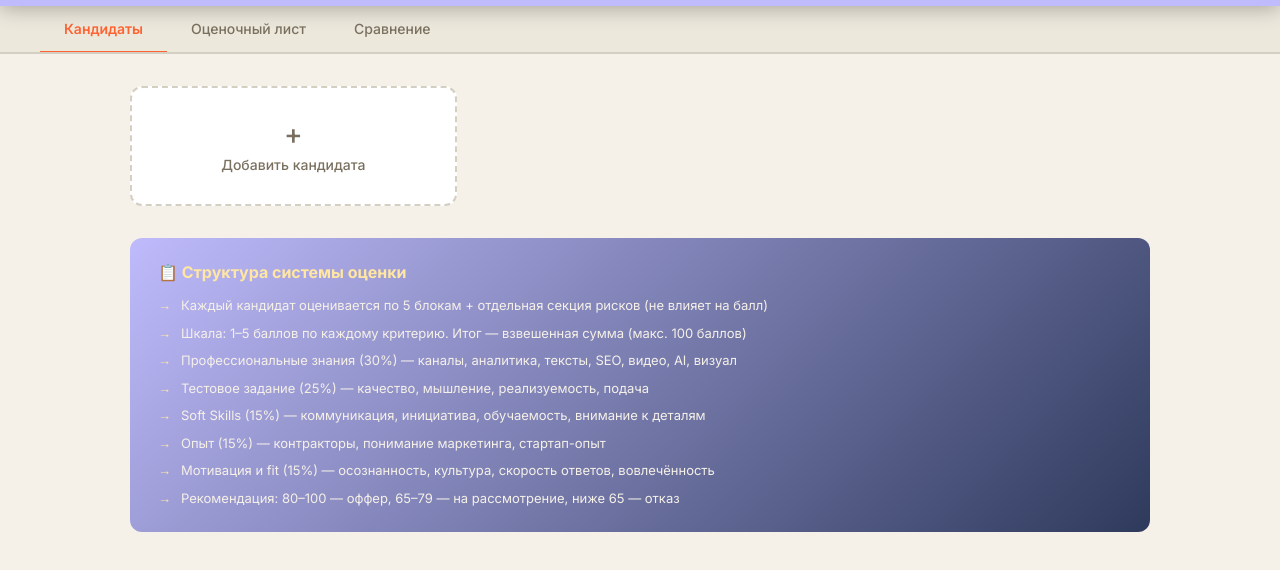
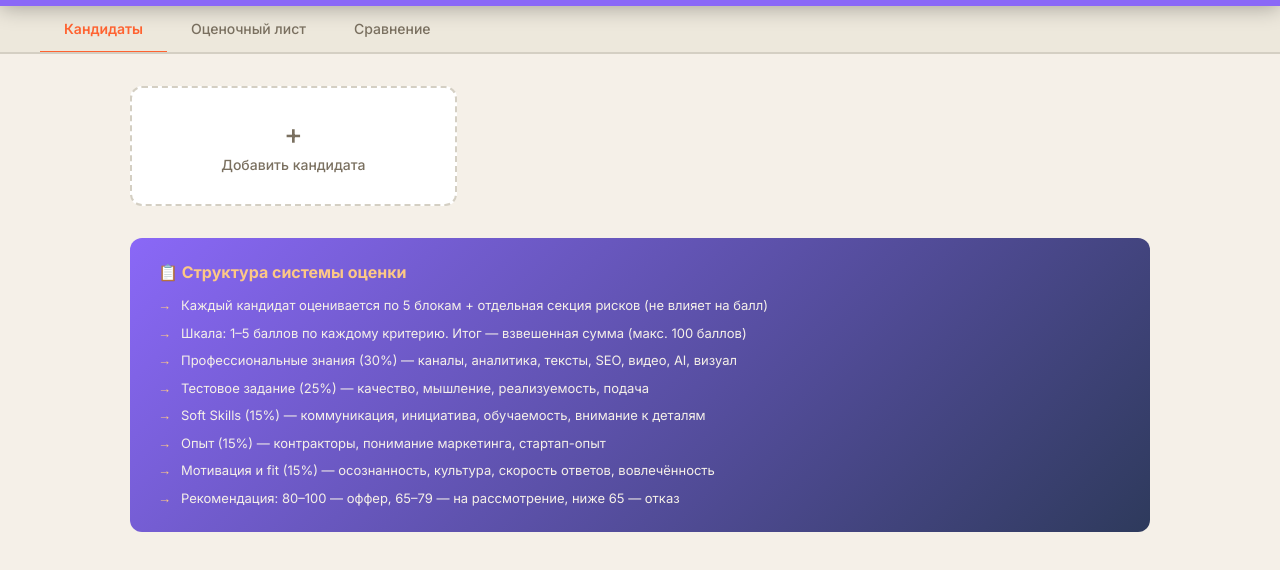
Before and after one commit to iljanerdsbay/dmm-eval, a plain HTML site: page index.html in a window 1280 px wide. Shown: the part 76-646 px from the top of the page. Drawn offline with Linux system fonts and the light colour scheme.

Commit message:
Update index.html

```diff
--- a/index.html
+++ b/index.html
@@ -7,12 +7,12 @@
 <link href="https://fonts.googleapis.com/css2?family=Inter:wght@300;400;500;600;700&display=swap" rel="stylesheet">
 <style>
   :root {
-    --ink: #BFBBFC;
+    --ink: #8A68F7;
     --paper: #f5f0e8;
     --cream: #ede8dc;
     --accent: #FF6331;
     --accent2: #2e6b8a;
-    --gold: #FFE6A3;
+    --gold: #FDC886;
     --muted: #7a7060;
     --border: #d4cfc3;
     --success: #2d7a4f;
```
